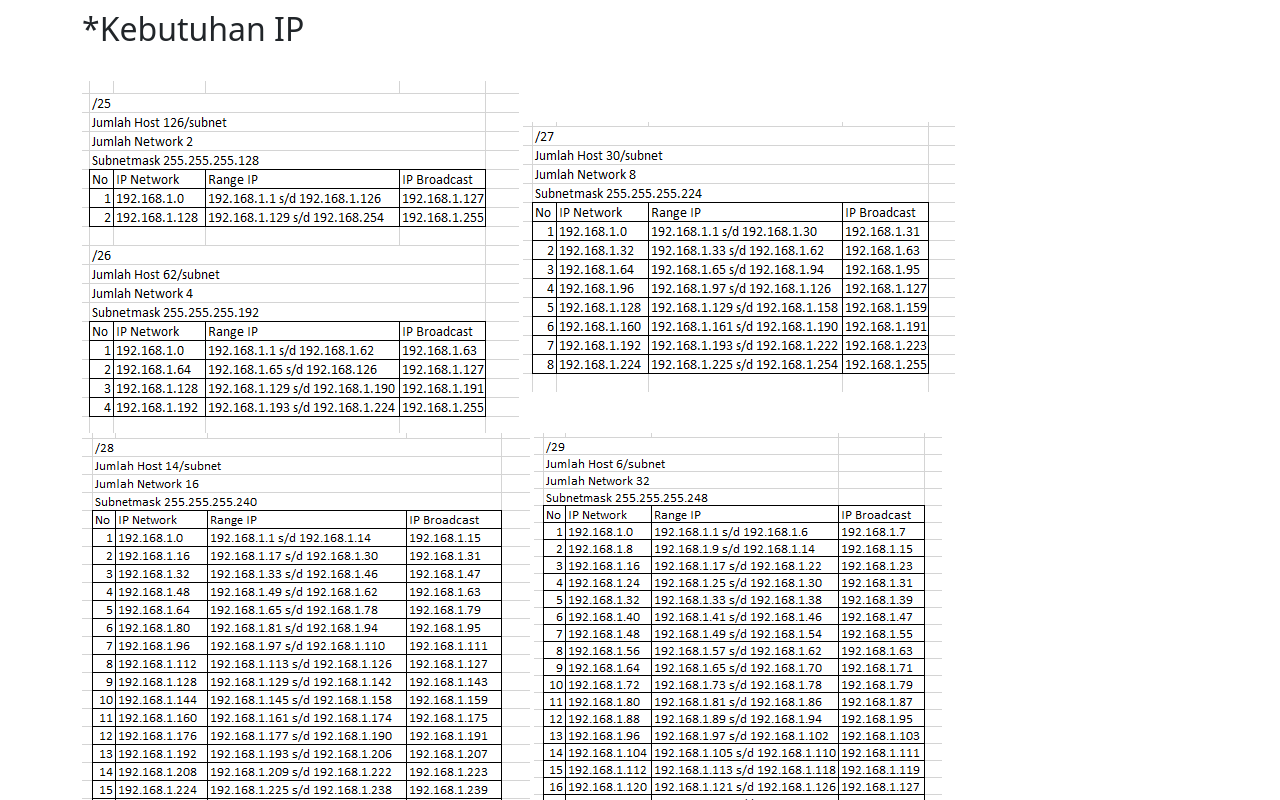
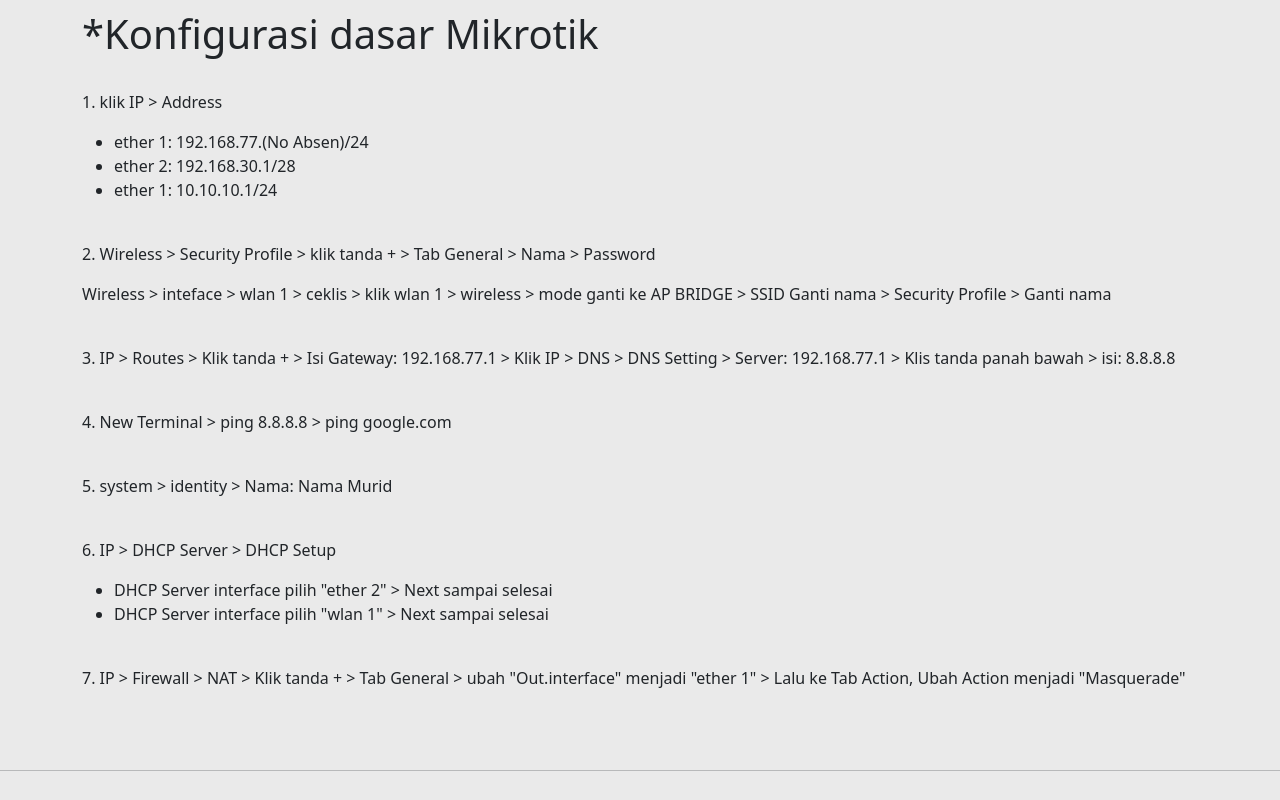
Before and after one commit to jakakomputer/jakakomputer.github.io, a plain HTML site: page index.html in a window 1280 px wide. Shown: the part 2340-3140 px from the top of the page. Drawn offline with nearby package versions, Linux system fonts and the light colour scheme.

Commit message:
update 2.9

```diff
--- a/index.html
+++ b/index.html
@@ -4,10 +4,10 @@
     <!-- Required meta tags -->
     <meta charset="utf-8" />
     <meta name="viewport" content="width=device-width, initial-scale=1" />
-    <link rel="stylesheet" href="sty.css" />
 
     <!-- Bootstrap CSS -->
     <link href="https://cdn.jsdelivr.net/npm/bootstrap@5.1.3/dist/css/bootstrap.min.css" rel="stylesheet" integrity="sha384-1BmE4kWBq78iYhFldvKuhfTAU6auU8tT94WrHftjDbrCEXSU1oBoqyl2QvZ6jIW3" crossorigin="anonymous" />
+    <link rel="stylesheet" href="sty.css">
 
     <title>Toko komputer terpercaya</title>
   </head>
@@ -101,6 +101,37 @@
       <br />
       <br />
       <div class="container">
+        <h1>*Konfigurasi dasar Mikrotik</h1>
+        <br>
+        <p>1. klik IP > Address</p>
+        <ul type="disc">
+          <li>ether 1: 192.168.77.(No Absen)/24</li>
+          <li>ether 2: 192.168.30.1/28</li>
+          <li>ether 1: 10.10.10.1/24</li>
+        </ul>
+        <br>
+        <p>2. Wireless > Security Profile > klik tanda + > Tab General > Nama > Password</p>
+        <p>Wireless > inteface > wlan 1 > ceklis > klik wlan 1 > wireless > mode ganti ke AP BRIDGE > SSID Ganti nama > Security Profile > Ganti nama</p>
+        <br>
+        <p>3. IP > Routes > Klik tanda + > Isi Gateway: 192.168.77.1 > Klik IP > DNS > DNS Setting > Server: 192.168.77.1 > Klis tanda panah bawah > isi: 8.8.8.8</p>
+        <br>
+        <p>4. New Terminal > ping 8.8.8.8 > ping google.com</p>
+        <br>
+        <p>5. system > identity > Nama: Nama Murid</p>
+        <br>
+        <p>6. IP > DHCP Server > DHCP Setup</p>
+        <ul type="disc">
+          <li>DHCP Server interface pilih "ether 2" > Next sampai selesai</li>
+          <li>DHCP Server interface pilih "wlan 1" > Next sampai selesai</li>
+        </ul>
+        <br>
+        <p>7. IP > Firewall > NAT > Klik tanda + > Tab General > ubah "Out.interface" menjadi "ether 1" > Lalu ke Tab Action, Ubah Action menjadi "Masquerade"</p>
+        <br>
+        <br>
+      </div>
+      <hr>
+      <div class="container">
+        <br>
       <h2>*Kebutuhan IP</h2>
       <br>
         <div class="row"></div>
```
